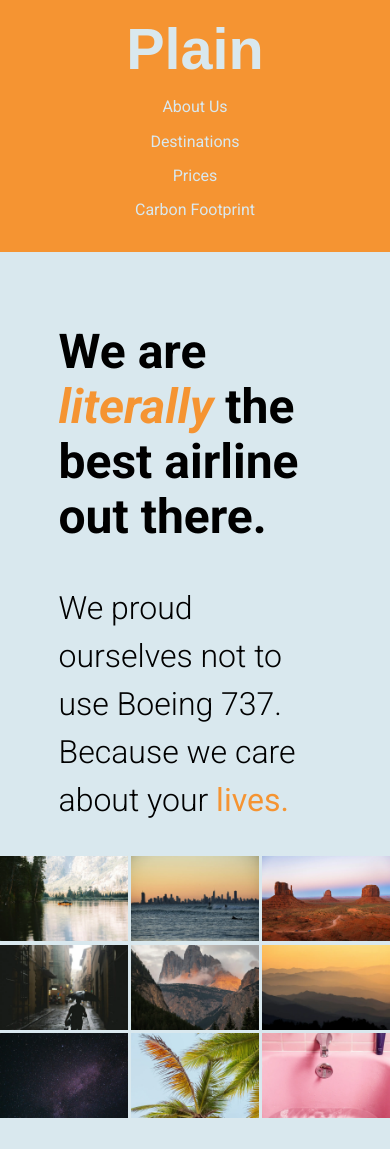
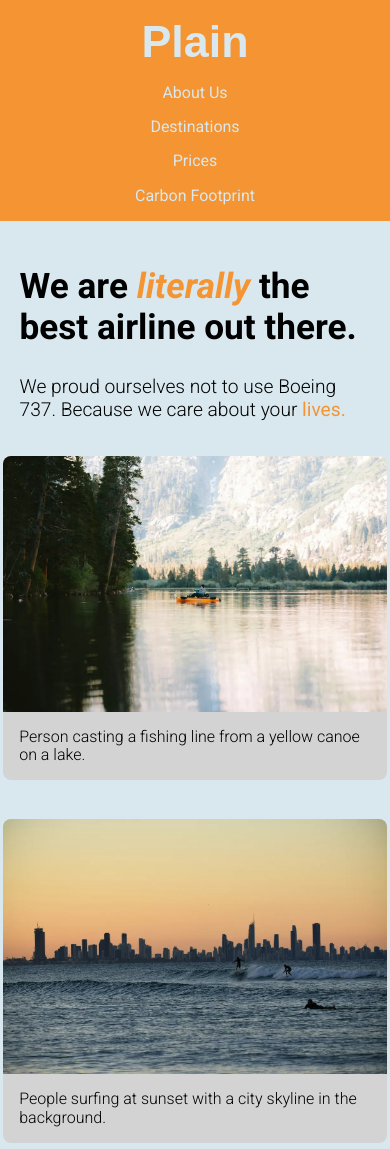
Before and after one commit to carlosbuitragosan/travel, a plain HTML site: page index.html in a window 390 px wide. Shown: the top 1149 px of the page. Before the commit the page ends 1118 px from the top, so only its background shows below. Drawn offline with Linux system fonts and the light colour scheme.

Commit message:
added images and styles

```diff
--- a/index.html
+++ b/index.html
@@ -33,67 +33,95 @@
 
       <div class="imgs__container">
 
+       <div class="img__card">
          <img class="img1" src="img_low_res/boat_on_lake_low.webp"
          srcset="img_low_res/boat_on_lake_low.webp 1800w,
          imgs_hi_res/boat_on_lake.webp 2400w"
          loading="lazy"
-        alt="A white-bearded man wearing sunglasses and a beanie hat is casting a fishing line from a yellow canoe on a lake, surrounded by trees with mountains in the background."
-        title="A white-bearded man wearing sunglasses and a beanie hat is casting a fishing line from a yellow canoe on a lake, surrounded by trees with mountains in the background.">
+         alt="Person casting a fishing line from a yellow canoe on a lake."
+         title="Person casting a fishing line from a yellow canoe on a lake.">
+         <p class="img__description">Person casting a fishing line from a yellow canoe on a lake.</p>
+        </div>
 
+        <div class="img__card">
           <img class="img2" src="img_low_res/city_surf_low.webp"
           srcset="img_low_res/city_surf_low.webp 1800w,
           imgs_hi_res/city_surf.webp 2400w"
           loading="lazy"
           alt="People surfing at sunset with a city skyline in the background."
           title="People surfing at sunset with a city skyline in the background.">
+          <p class="img__description">People surfing at sunset with a city skyline in the background.</p>
+        </div>
 
+        <div class="img__card">
           <img class="img3" src="img_low_res/desert_low.webp"
           srcset="img_low_res/desert_low.webp 1800w,
           imgs_hi_res/desert.webp 2400w"
           loading="lazy"
           alt="Two cars driving on a road in the middle of the desert."
           title="Two cars driving on a road in the middle of the desert.">
+          <p class="img__description">Two cars driving on a road in the middle of the desert.</p>
+        </div>
 
+        <div class="img__card">
           <img class="img4" src="img_low_res/city_rain_low.webp"
           srcset="img_low_res/city_rain_low.webp 1800w,
           imgs_hi_res/city_rain.webp 2400w"
           loading="lazy"
           alt="A person with an umbrella walking down a narrow street on a rainy day."
           title="A person with an umbrella walking down a narrow street on a rainy day.">
+          <p class="img__description">A person with an umbrella walking down a narrow street on a rainy day.</p>
+        </div>
 
+        <div class="img__card">
           <img class="img5" src="img_low_res/mountains_low.webp"
           srcset="img_low_res/mountains_low.webp 1800w,
           imgs_hi_res/mountains.webp 2400w"
           loading="lazy"
           alt="A mountain range with towering peaks and lush forests."
           title="A mountain range with towering peaks and lush forests.">
+          <p class="img__description">A mountain range with towering peaks and lush forests.</p>
+        </div>
 
+        <div class="img__card">
           <img class="img6" src="img_low_res/mountains_sunset_low.webp"
           srcset="img_low_res/mountains_sunset_low.webp 1800w,
           imgs_hi_res/mountains_sunset.webp 2400w"
           loading="lazy"
           alt="Mountains silhouetted against a sunset sky, enveloped in a gentle haze."
           title="Mountains silhouetted against a sunset sky, enveloped in a gentle haze.">
+          <p class="img__description">Mountains silhouetted against a sunset sky, enveloped in a gentle haze.</p>
+        </div>
 
+        <div class="img__card">
           <img class="img7" src="img_low_res/night_sky_low.webp"
           srcset="img_low_res/night_sky_low.webp 1800w,
           imgs_hi_res/night_sky.webp 2400w "
           loading="lazy"
           alt="Clear night sky adorned with countless stars."
           title="Clear night sky adorned with countless stars.">
+          <p class="img__description">Clear night sky adorned with countless stars.</p>
+        </div>
 
+        <div class="img__card">
           <img class="img8" src="img_low_res/palm_trees_low.webp"
           srcset="img_low_res/palm_trees_low.webp 1800w,
           imgs_hi_res/palm_trees.webp 2400w"
           loading="lazy"
           alt="Palm trees viewed from below, their fronds reaching up towards a clear blue sky."
           title="Palm trees viewed from below, their fronds reaching up towards a clear blue sky.">
+          <p class="img__description">Palm trees viewed from below, their fronds reaching up towards a clear blue sky.</p>
+        </div>
 
+        <div class="img__card">
           <img class="img9" src="img_low_res/pink_toilet_low.webp"
           srcset="img_low_res/pink_toilet_low.webp 1800w,
           imgs_hi_res/pink_toilet.webp 2400w"
           alt="A pink bathtub filled with water, where gentle ripples are forming on the surface."
           title="A pink bathtub filled with water, where gentle ripples are forming on the surface.">
+          <p class="img__description">A pink bathtub filled with water, where gentle ripples are forming on the surface.</p>
+        </div>
+
       </div>
     </main>
 
--- a/styles.css
+++ b/styles.css
@@ -8,7 +8,7 @@
 
 img {
   max-width: 100%;
-  display: block;
+  /* display: block; */
 }
 
 html {
@@ -26,7 +26,7 @@ header {
   display: flex;
   flex-direction: column;
   align-items: center;
-  padding: 1rem 0;
+  padding-top: 1rem;
   background: var(--orange);
   color: var(--grey);
   margin: 0 auto;
@@ -61,7 +61,6 @@ header li:hover {
 }
 
 
-
   /* HERO SECTION  */
 
 .hero {
@@ -82,7 +81,6 @@ header li:hover {
 .hero p {
   font-weight: 300;
   font-size: 2rem;
-  line-height: 3rem;
   margin: 5rem auto 0 auto;
 }
 
@@ -90,18 +88,70 @@ header li:hover {
 .hero strong {
   color: var(--orange);
 }
+
+
    /* IMAGES SECTION */
 
 .imgs__container {
   display: grid;
   grid-template: repeat(3, 1fr) / repeat(3, 1fr);
-  gap: .2rem .2rem;
+  gap: 1px 1px;
 }
+
+.img__card {
+  display: flex;
+  flex-direction: column;
+  padding: 1rem;
+}
+
+.imgs__container img {
+  border-radius: 8px 8px 0 0;
+}
+
+.img__description {
+  padding: 1rem;
+  font-weight: 300;
+  background: lightgray;
+  margin: 0;
+  border-radius: 0 0 8px 8px;
+  flex: 1;
+}
+
 
 
 /* MEDIA QUERIES */
 
-@media screen and (max-width: 700px) {
+/* @media only screen and (min-width: 900px) {
+  .hero {
+    flex-direction: row;
+    max-width: 80%;
+    gap: 4rem;
+    align-items: center;
+  }
+
+  .hero__title {
+    margin: 0;
+  }
+  .hero p {
+    margin: 0;
+  }
+} */
+
+@media only screen and (max-width: 800px) {
+
+  .imgs__container {
+    grid-template: repeat(5, 1fr) / repeat(2, 1fr);
+  }
+}
+
+ @media only screen and (max-width: 700px) {
+  header h1 {
+    font-size: 2.8rem;
+  }
+
+  .hero {
+    max-width: 80%;
+  }
 
   .menu {
     flex-direction: column;
@@ -109,11 +159,30 @@ header li:hover {
   }
 
   .hero {
-    margin: 2rem auto;
+    margin: 1rem auto 2rem auto;
   }
 
+  .hero__title {
+    font-size: 2.2rem;
+  }
   .hero p {
     margin: 0 auto;
+    font-size: 1.2rem;
   }
 
 }
+
+@media only screen and (max-width: 600px) {
+
+  .hero {
+    max-width: 90%;
+  }
+  .imgs__container {
+    grid-template-columns: 1fr;
+    gap: 2rem;
+  }
+  .img__card {
+    padding: .2rem;
+
+  }
+}
```
Also changed, not shown: 1 other file. Lines whose indentation alone changed are shown as unchanged.
